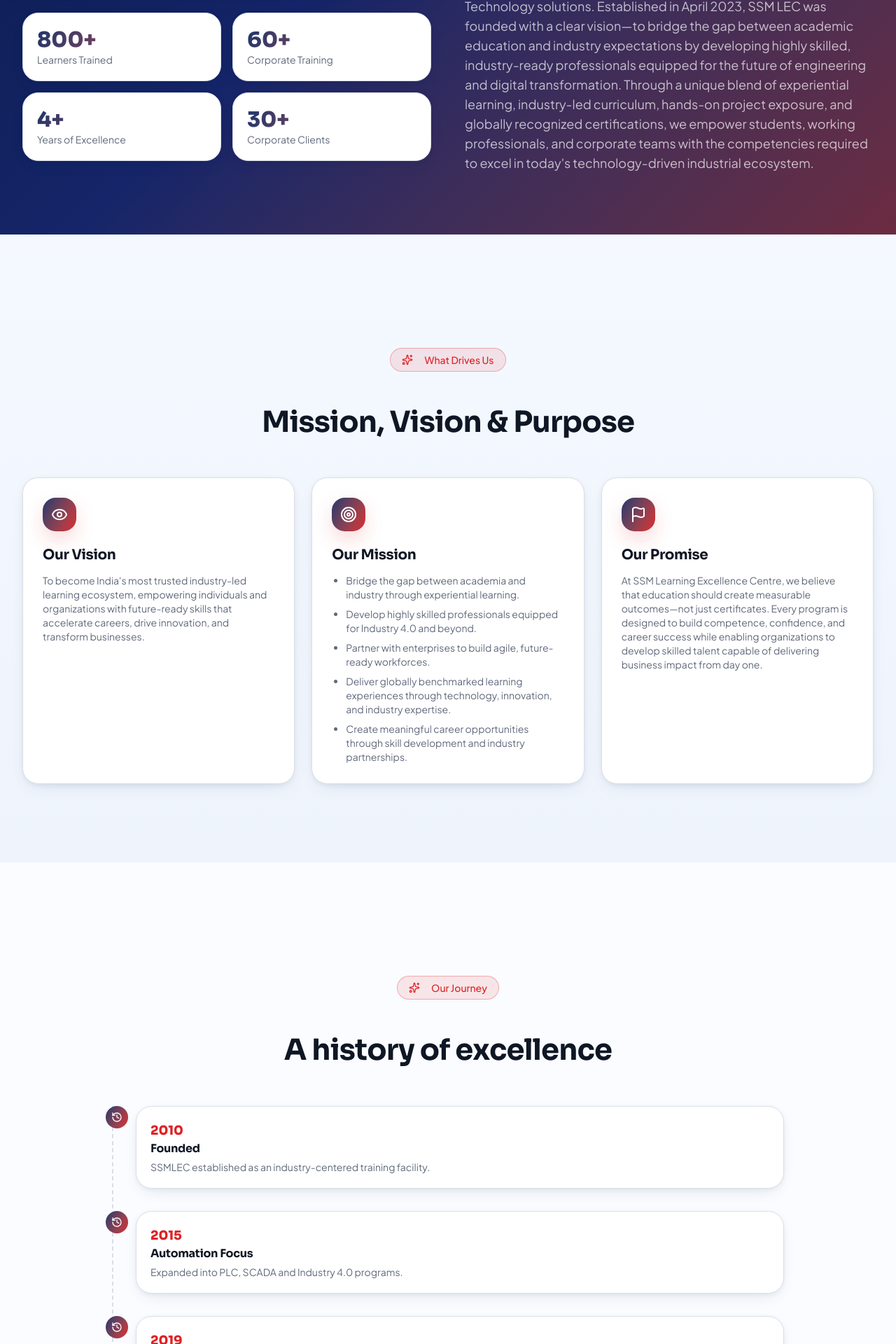
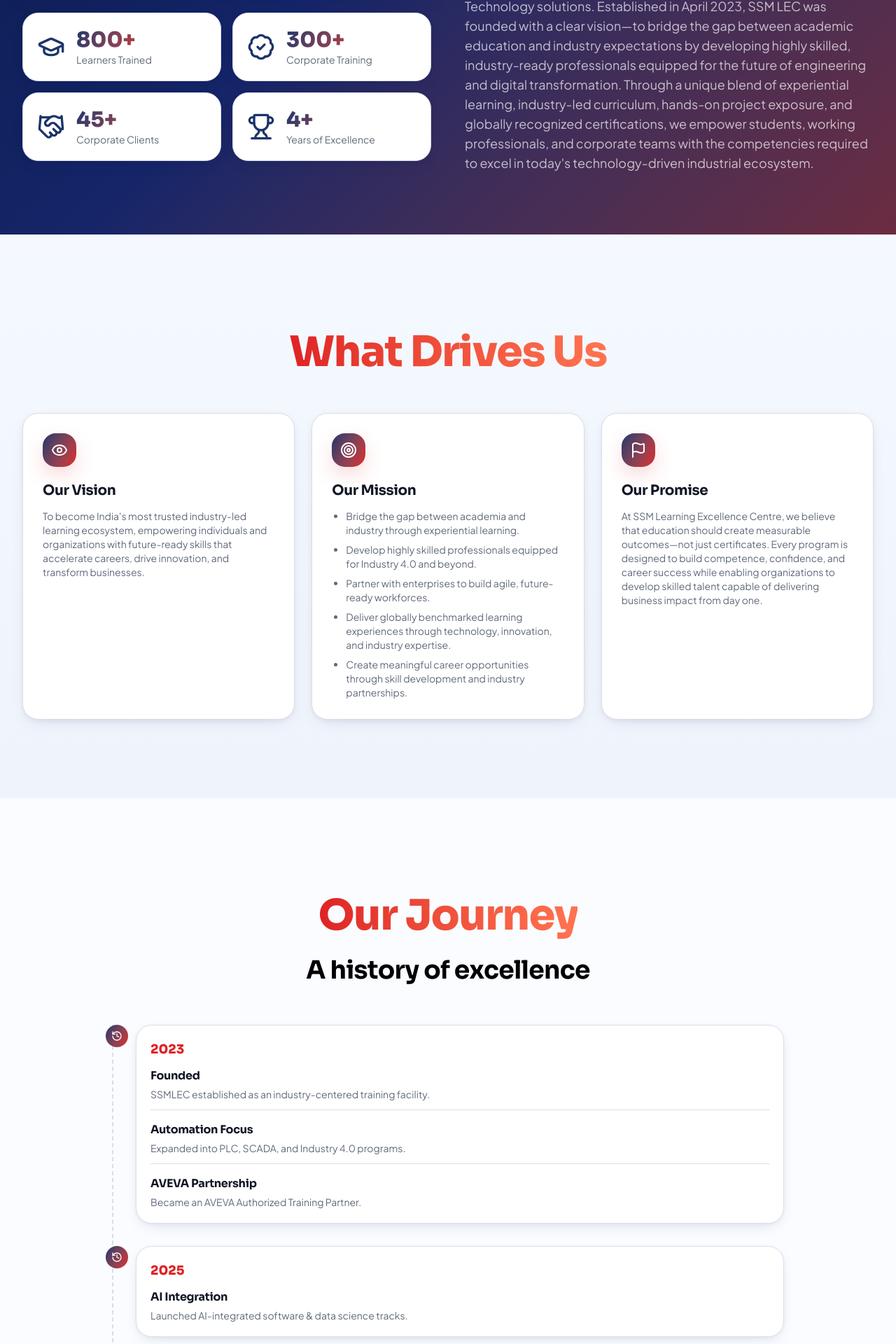
Before and after one commit to ssmlec/ssmlec1, a React (Vite) app: page /about in a window 1280 px wide. Shown: the part 511-2431 px from the top of the page at 70% size. Built offline with nearby package versions, Linux system fonts and the light colour scheme.

Commit message:
20 july update

```diff
--- a/src/pages/About.tsx
+++ b/src/pages/About.tsx
@@ -34,27 +34,97 @@
 ];
 
 const timeline = [
-  { year: "2010", title: "Founded", desc: "SSMLEC established as an industry-centered training facility." },
-  { year: "2015", title: "Automation Focus", desc: "Expanded into PLC, SCADA and Industry 4.0 programs." },
-  { year: "2019", title: "AVEVA Partnership", desc: "Became an AVEVA Authorized Training Partner." },
-  { year: "2023", title: "AI Integration", desc: "Launched AI-integrated software & data science tracks." },
-  { year: "2026", title: "12,000+ Alumni", desc: "Crossed 12,000 learners trained and placed." },
+  {
+    year: "2023",
+    items: [
+      {
+        title: "Founded",
+        desc: "SSMLEC established as an industry-centered training facility.",
+      },
+      {
+        title: "Automation Focus",
+        desc: "Expanded into PLC, SCADA, and Industry 4.0 programs.",
+      },
+      {
+        title: "AVEVA Partnership",
+        desc: "Became an AVEVA Authorized Training Partner.",
+      },
+    ],
+  },
+   {
+    year: "2025",
+    items: [
+      {
+        title: "AI Integration",
+        desc: "Launched AI-integrated software & data science tracks.",
+      },
+    ],
+  },
+  {
+    year: "2026",
+    items:[
+      {
+        title: "AutoCAD",
+        desc: "Expanded AutoCAD training for Mechanical, Electrical, Civil, and Architecture.",
+      },
+      {
+        title: "Corporate Clients",
+        desc: "Successfully partnered with 45+ corporate clients.",
+      },
+      {
+        title: "MoU",
+        desc: "Signed Memorandums of Understanding with 11 colleges.",
+      },
+    ],
+  },
 ];
-
 const leadership = [
-  { name: "Dr. S. S. Menon", role: "Founder & Director" },
-  { name: "Anita Deshpande", role: "Head of Academics" },
-  { name: "Vikram Rao", role: "Head of Placements" },
-  { name: "Prof. R. Krishnan", role: "Lead — Automation" },
+  {
+    name: "Devershi Desai",
+    role: "Head",
+  },
+  {
+    name: "Hemin Motiwala",
+    role: "BDM",
+  },
+  {
+    name: "Dhaval Kansara",
+    role: "BDC",
+  },
+  {
+    name: "Nidhi Gandhi",
+    role: "Software Trainer",
+  },
+  {
+    name: "Chandni Joshi",
+    role: "Software Trainer",
+  },
+  {
+    name: "Nayan Kumar Singh",
+    role: "Software Trainer",
+  },
+  {
+    name: "Harshal Patel",
+    role: "Software Trainer",
+  },
+  {
+    name: "Khyati Patel",
+    role: "Software Trainer",
+  },
+  {
+    name: "Sakshi Shah",
+    role: "Software Trainer",
+  },
+  {
+    name: "Deepak Patel",
+    role: "Software Trainer",
+  },
 ];
-
 const infrastructure = [
-  "State-of-the-art automation & robotics labs",
+  "State-of-the-art automation labs",
   "Live PLC, SCADA & HMI training panels",
   "Modern AI/software computing labs",
-  "CAD design studios",
-  "Smart classrooms & seminar halls",
-  "Dedicated placement & counseling center",
+  "CAD design lab",
 ];
 
 const certifications = ["AVEVA Authorized Training Partner", "Industry 4.0 Skill Certification", "ISO-aligned Training Processes"];
@@ -90,8 +160,9 @@
             <Reveal>
               <img src={aboutLab} alt="SSMLEC training facility" width={1280} height={960} loading="lazy" className="rounded-3xl shadow-glow" />
 
-              <div className="mt-8 grid grid-cols-2 gap-4">
+              {/* <div className="mt-8 grid grid-cols-2 gap-4">
                 {stats.map((s) => (
+
                   <div key={s.label} className="rounded-2xl border bg-card p-5 shadow-soft">
                     <p className="font-display text-3xl font-extrabold text-gradient">
                       <Counter value={s.value} suffix={s.suffix} />
@@ -99,6 +170,35 @@
                     <p className="text-sm text-muted-foreground">{s.label}</p>
                   </div>
                 ))}
+              </div> */}
+
+              <div className="mt-8 grid grid-cols-2 gap-4">
+                {stats.map((s) => {
+                  const Icon = s.icon;
+
+                  return (
+
+                    <div
+                      key={s.label}
+                      className="rounded-2xl border bg-card p-5 shadow-soft"
+                    >
+                      <div className="flex flex-col md:flex-row items-center gap-4">
+                        <Icon className="size-10 text-primary" />
+
+                        <div>
+                          <p className="font-display text-3xl font-extrabold text-gradient">
+                            <Counter value={s.value} suffix={s.suffix} />
+                          </p>
+
+                          <p className="text-sm text-muted-foreground">
+                            {s.label}
+                          </p>
+                        </div>
+                      </div>
+                    </div>
+
+                  );
+                })}
               </div>
             </Reveal>
 
@@ -177,7 +277,18 @@
       {/* Mission / Vision / Promise */}
       <section className="bg-gradient-soft py-20 sm:py-28">
         <div className="mx-auto max-w-7xl px-4 sm:px-6 lg:px-8">
-          <SectionHeading eyebrow="What Drives Us" title="Mission, Vision & Purpose" />
+          {/* <SectionHeading eyebrow="What Drives Us" title="Mission, Vision & Purpose" /> */}
+          <center>
+            <h1 className="mt-6 text-4xl font-extrabold leading-[1.05] sm:text-5xl lg:text-6xl">
+              {/* Craft your inner{" "} */}
+              <span className="bg-gradient-to-r from-accent to-[oklch(0.72_0.18_35)] bg-clip-text text-transparent">
+                What Drives Us
+              </span>{" "}
+              {/* & shape your future */}
+            </h1>
+
+          </center>
+
 
           <div className="mt-14 grid gap-6 md:grid-cols-3">
             {mvp.map((m, i) => {
@@ -214,7 +325,30 @@
       {/* History timeline */}
       <section className="py-20 sm:py-28">
         <div className="mx-auto max-w-5xl px-4 sm:px-6 lg:px-8">
-          <SectionHeading eyebrow="Our Journey" title="A history of excellence" />
+          {/* <SectionHeading eyebrow="Our Journey" title="A history of excellence" /> */}
+
+          {/* ======================== */}
+          <center>
+      <h1 className="mt-6 text-4xl font-extrabold leading-[1.05] sm:text-5xl lg:text-6xl">
+            {/* Craft your inner{" "} */}
+            <span className="bg-gradient-to-r from-accent to-[oklch(0.72_0.18_35)] bg-clip-text text-transparent">
+              Our Journey
+            </span>{" "}
+            {/* & shape your future */}
+          </h1>
+
+          </center>
+           <center>
+      <div className="text-center">
+ <div className="text-center">
+  <h2 className="mt-6 text-2xl font-bold leading-tight text-black sm:text-3xl lg:text-4xl">
+    A history of excellence
+  </h2>
+</div>
+</div>
+
+          </center>
+          {/* ========================= */}
          <ol className="relative mt-14 space-y-8 border-l-2 border-dashed border-border pl-8">
   {timeline.map((t, i) => (
     <Reveal key={t.year} delay={i * 0.05}>
@@ -222,10 +356,29 @@
         <span className="absolute -left-[43px] grid size-8 place-items-center rounded-full bg-gradient-brand text-xs font-bold text-white">
           <History className="size-4" />
         </span>
+
         <div className="rounded-2xl border bg-card p-5 shadow-soft">
-                    <p className="font-display text-lg font-extrabold text-accent">{t.year}</p>
-                    <h3 className="font-bold">{t.title}</h3>
-                    <p className="mt-1 text-sm text-muted-foreground">{t.desc}</p>
+          <p className="font-display text-lg font-extrabold text-accent">
+            {t.year}
+          </p>
+
+          <div className="mt-3 space-y-4">
+            {t.items.map((item, index) => (
+              <div
+                key={index}
+                className={
+                  index !== t.items.length - 1
+                    ? "border-b border-border pb-3"
+                    : ""
+                }
+              >
+                <h3 className="font-bold">{item.title}</h3>
+                <p className="mt-1 text-sm text-muted-foreground">
+                  {item.desc}
+                </p>
+              </div>
+            ))}
+          </div>
         </div>
       </li>
     </Reveal>
@@ -237,8 +390,28 @@
       {/* Leadership */}
       <section className="bg-gradient-soft py-20 sm:py-28">
         <div className="mx-auto max-w-7xl px-4 sm:px-6 lg:px-8">
-          <SectionHeading eyebrow="Leadership" title="Meet the team behind SSMLEC" />
-          <div className="mt-14 grid gap-6 sm:grid-cols-2 lg:grid-cols-4">
+          {/* <SectionHeading eyebrow="Leadership" title="Meet the team behind SSMLEC" /> */}
+          <center>
+      <h1 className="mt-6 text-4xl font-extrabold leading-[1.05] sm:text-5xl lg:text-6xl">
+            {/* Craft your inner{" "} */}
+            <span className="bg-gradient-to-r from-accent to-[oklch(0.72_0.18_35)] bg-clip-text text-transparent">
+             Leadership
+            </span>{" "}
+            {/* & shape your future */}
+          </h1>
+
+          </center>
+           <center>
+      <div className="text-center">
+ <div className="text-center">
+  <h2 className="mt-6 text-2xl font-bold leading-tight text-black sm:text-3xl lg:text-4xl">
+    Meet the team behind SSMLEC
+  </h2>
+</div>
+</div>
+
+          </center>
+          <div className="mt-14 grid gap-6 sm:grid-cols-2 lg:grid-cols-5">
             {leadership.map((l, i) => (
               <Reveal key={l.name} delay={i * 0.06}>
                 <div className="card-hover rounded-2xl border bg-card p-6 text-center shadow-soft">
@@ -256,9 +429,21 @@
 
       {/* Infrastructure & Certifications */}
       <section className="py-20 sm:py-28">
+         <center>
+      <h1 className="mt-6 text-4xl font-extrabold leading-[1.05] sm:text-5xl lg:text-6xl">
+            {/* Craft your inner{" "} */}
+            <span className="bg-gradient-to-r from-accent to-[oklch(0.72_0.18_35)] bg-clip-text text-transparent">
+             Infrastructure & Certifications
+            </span>{" "}
+            {/* & shape your future */}
+          </h1>
+
+          </center>
         <div className="mx-auto grid max-w-7xl gap-12 px-4 sm:px-6 lg:grid-cols-2 lg:px-8">
           <div>
-            <SectionHeading align="left" eyebrow="Infrastructure" title="World-class facilities" />
+            {/* <SectionHeading align="left" eyebrow="Infrastructure" title="World-class facilities" /> */}
+
+
             <ul className="mt-8 grid gap-3">
               {infrastructure.map((f) => (
                 <li key={f} className="flex items-center gap-3 rounded-xl border bg-card p-4 text-sm shadow-soft">
@@ -268,10 +453,10 @@
             </ul>
           </div>
           <div>
-            <SectionHeading align="left" eyebrow="Certifications" title="Recognized & accredited" />
+            {/* <SectionHeading align="left" eyebrow="Certifications" title="Recognized & accredited" /> */}
             <ul className="mt-8 grid gap-3">
               {certifications.map((c) => (
-                <li key={c} className="flex items-center gap-3 rounded-xl border bg-gradient-soft p-4 text-sm font-medium shadow-soft">
+                <li key={c} className="flex items-center gap-3 rounded-xl border  p-4 text-sm font-medium shadow-soft">
                   <BadgeCheck className="size-5 shrink-0 text-accent" /> {c}
                 </li>
               ))}
@@ -279,7 +464,7 @@
             <div className="mt-6 flex items-center gap-3 rounded-2xl bg-gradient-hero p-6 text-white shadow-glow">
               <Users className="size-8" />
               <div>
-                <p className="font-display text-lg font-bold">Join 12,000+ technocrats</p>
+                <p className="font-display text-lg font-bold">Join 800+ technocrats</p>
                 <p className="text-sm text-white/70">who launched their careers with SSMLEC.</p>
               </div>
             </div>
```
Also changed, not shown: src/lib/site-data.ts (+11 -5 lines). Lines whose indentation alone changed are shown as unchanged.
